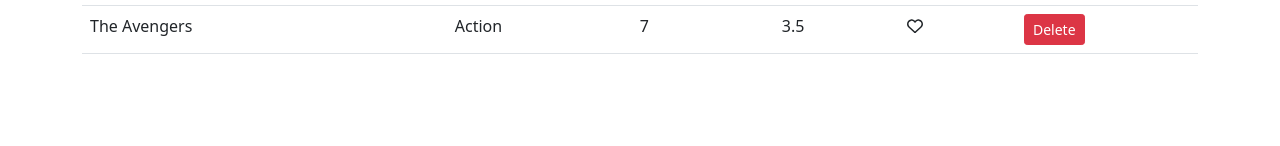
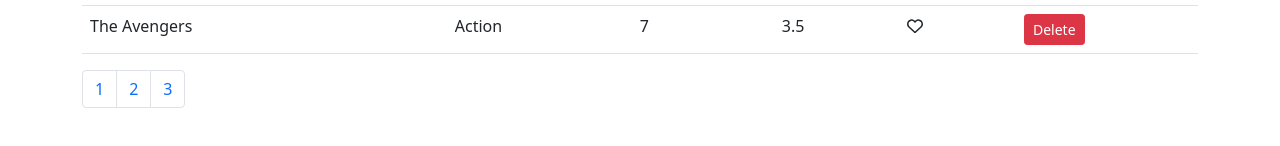
Before and after one commit to jamiul/react-docker, a React (Create React App) app in the folder frontend/: page / in a window 1280 px wide. Shown: the part 460-606 px from the top of the page. Built offline with nearby package versions, Linux system fonts and the light colour scheme.

Commit message:
[Pagination] lodash, page number

```diff
--- a/frontend/package.json
+++ b/frontend/package.json
@@ -11,6 +11,7 @@
     "@testing-library/react": "^11.2.7",
     "@testing-library/user-event": "^12.8.3",
     "bootstrap": "^5.1.3",
+    "lodash": "^4.17.10",
     "react": "^17.0.2",
     "react-bootstrap": "^2.0.4",
     "react-dom": "^17.0.2",
--- /dev/null
+++ b/frontend/src/components/common/pagination.jsx
@@ -0,0 +1,24 @@
+import React from 'react';
+import _ from 'lodash';
+
+const Pagination = (props) => {
+    const { itemsCount, pageSize, onPageChange, currentPage } = props;
+    const pagesCount = Math.ceil(itemsCount / pageSize);
+    if (pagesCount === 1) return null;
+    const pages = _.range(1, pagesCount + 1);
+
+    return (
+        <div>
+            <nav aria-label="Page navigation example">
+            <ul className="pagination">
+                {pages.map(page => (
+                    <li key={page} className={page === currentPage ? 'page-item active' : 'page-item'}>
+                        <a className="page-link" onClick={() => onPageChange(page)}>{page}</a>
+                    </li>
+                ))}
+            </ul>
+            </nav>
+        </div>);
+}
+
+export default Pagination;
--- a/frontend/src/components/movies.jsx
+++ b/frontend/src/components/movies.jsx
@@ -1,10 +1,12 @@
 import React from 'react';
 import { getMovies } from '../services/fakeMovieService'
 import Like from './like';
+import Pagination from './common/pagination';
 
 class Movies extends React.Component {
     state = {
-        movies: getMovies()
+        movies: getMovies(),
+        pageSize: 4
     };
     // delete the movie
     handleDelete = movie => {
@@ -19,6 +21,10 @@ class Movies extends React.Component {
         movies[index] = { ...movies[index] };
         movies[index].liked = !movies[index].liked;
         this.setState({ movies });
+    }
+    // handle page change
+    handlePageChange = () => {
+        console.log(`page`);
     }
     render() {
         console.log(this.state.movies);
@@ -63,6 +69,11 @@ class Movies extends React.Component {
                         ))}
                     </tbody>
                 </table>
+                <Pagination
+                    itemsCount={count}
+                    pageSize={this.state.pageSize}
+                    onPageChange={this.handlePageChange}
+                />
             </React.Fragment>
         );
     }
```
Also changed, not shown: 1 other file (tests, documents, lock files or other folders).
